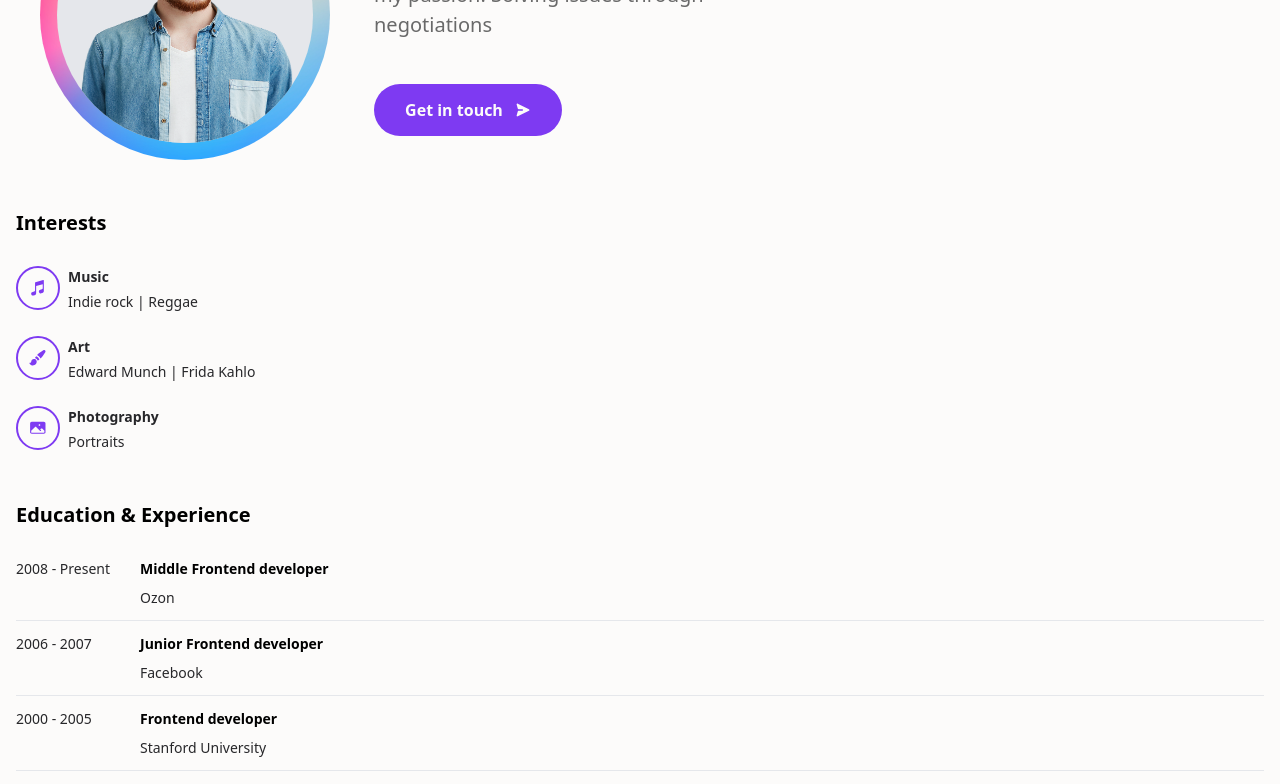
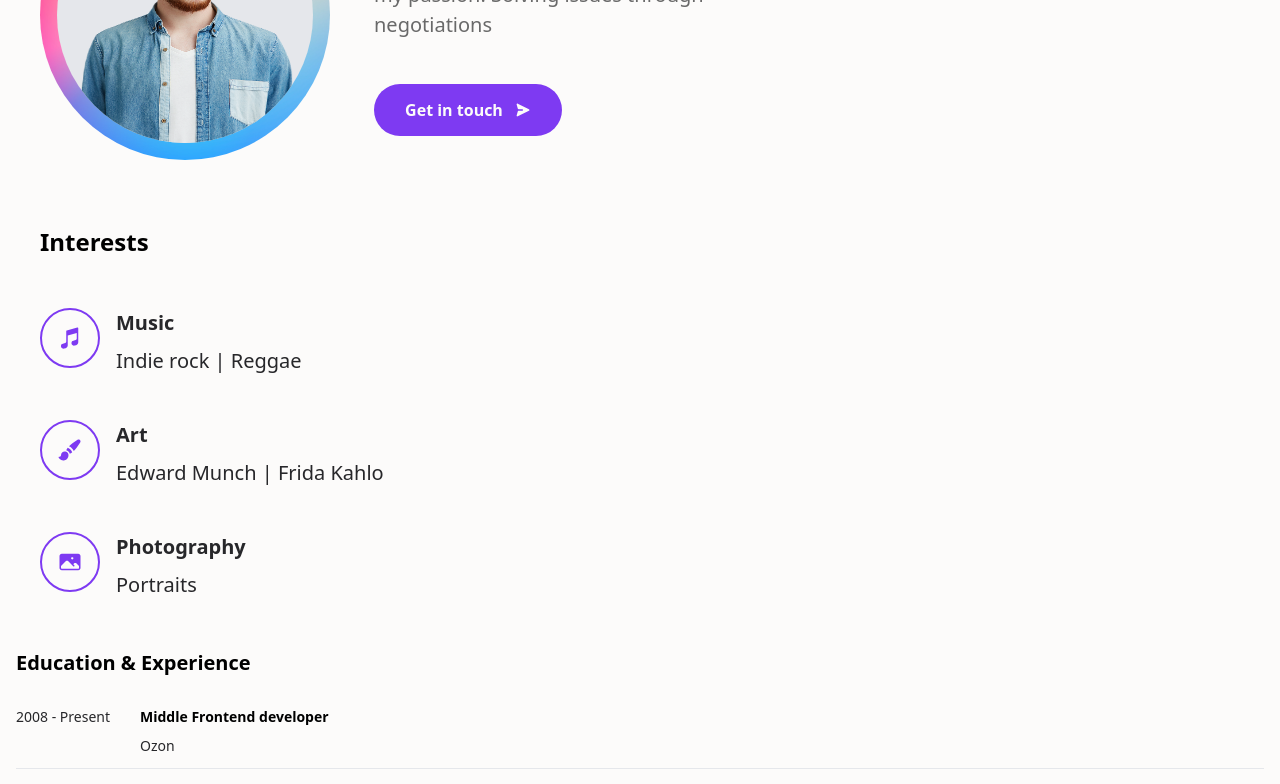
Before and after one commit to Dendroid01/project1, a React (Vite) app: page / in a window 1280 px wide. Shown: the part 857-1641 px from the top of the page. Built offline with nearby package versions, Linux system fonts and the light colour scheme.

Commit message:
Interests section for tablets.

```diff
--- a/src/components/About/About.tsx
+++ b/src/components/About/About.tsx
@@ -7,7 +7,7 @@ import Button from "../mobileButton.tsx";
 const About = () => {
     return (
         <>
-            <section id="about" className="flex flex-col px-4 mb-6 gap-9 md:gap-20 md:px-10">
+            <section id="about" className="flex flex-col px-4 mb-6 md:mb-10 gap-9 md:gap-20 md:px-10">
                 <h2 className="text-subtitle font-semibold text-black md:text-h2 md:font-bold">About me</h2>
                 <div className="flex flex-col md:flex-row items-center md:items-start gap-9 md:gap-11">
                     <div
--- a/src/components/About/Interest/InterestItem.tsx
+++ b/src/components/About/Interest/InterestItem.tsx
@@ -1,22 +1,25 @@
+import React from 'react';
+
 interface InterestItemProps {
     icon: React.ReactNode;
     title: string;
     items: string[];
 }
 
-
 const InterestItem = ({ icon, title, items }: InterestItemProps) => {
     return (
-            <div className="flex flex-row gap-2">
-                <div className="size-11 rounded-full border-2 border-lavender flex items-center justify-center text-lavender shrink-0">
+        <div className="flex flex-row gap-2 md:gap-4">
+            <div className="size-11 md:size-15 rounded-full border-2 border-lavender flex items-center justify-center text-lavender shrink-0">
+                <span className="size-5 md:size-6 flex items-center justify-center">
                     {icon}
+                </span>
             </div>
 
-                <div className="flex flex-col gap-1">
-                    <h3 className="text-subtitle-2 font-semibold text-black">
+            <div className="flex flex-col gap-1 md:gap-2">
+                <h3 className="text-subtitle-2 md:text-subtitle-desktop font-semibold text-black">
                     {title}
                 </h3>
-                    <p className="text-body font-regular text-black">
+                <p className="text-body md:text-body-desktop font-regular text-black">
                     {items.join(' | ')}
                 </p>
             </div>
--- a/src/components/About/Interest/InterestList.tsx
+++ b/src/components/About/Interest/InterestList.tsx
@@ -4,9 +4,9 @@ import interestData from './InterestData.tsx';
 const InterestList = () => {
     return (
 
-        <section className="flex flex-col px-4 mb-12 gap-7">
-            <h2 className="text-subtitle font-semibold">Interests</h2>
-            <div className="flex flex-col gap-6">
+        <section className="flex flex-col px-4 md:px-10 mb-12 gap-7 md:gap-12">
+            <h2 className="text-subtitle md:text-h3 md:font-bold font-semibold">Interests</h2>
+            <div className="flex flex-col gap-6 md:gap-11">
                 {interestData.map((interest) => (
                     <InterestItem
                         key={interest.id}
```
Also changed, not shown: src/components/About/Interest/InterestData.tsx (+5 -7 lines). Lines whose indentation alone changed are shown as unchanged.
